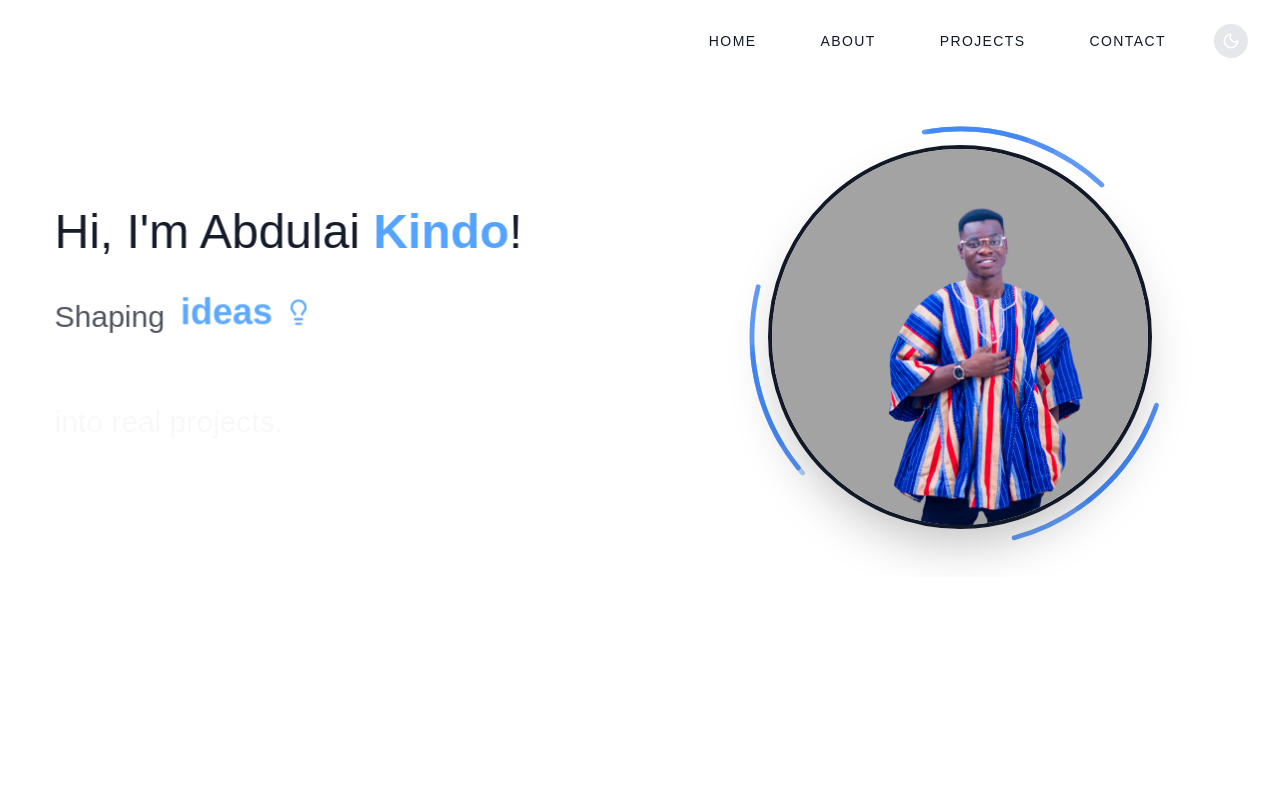
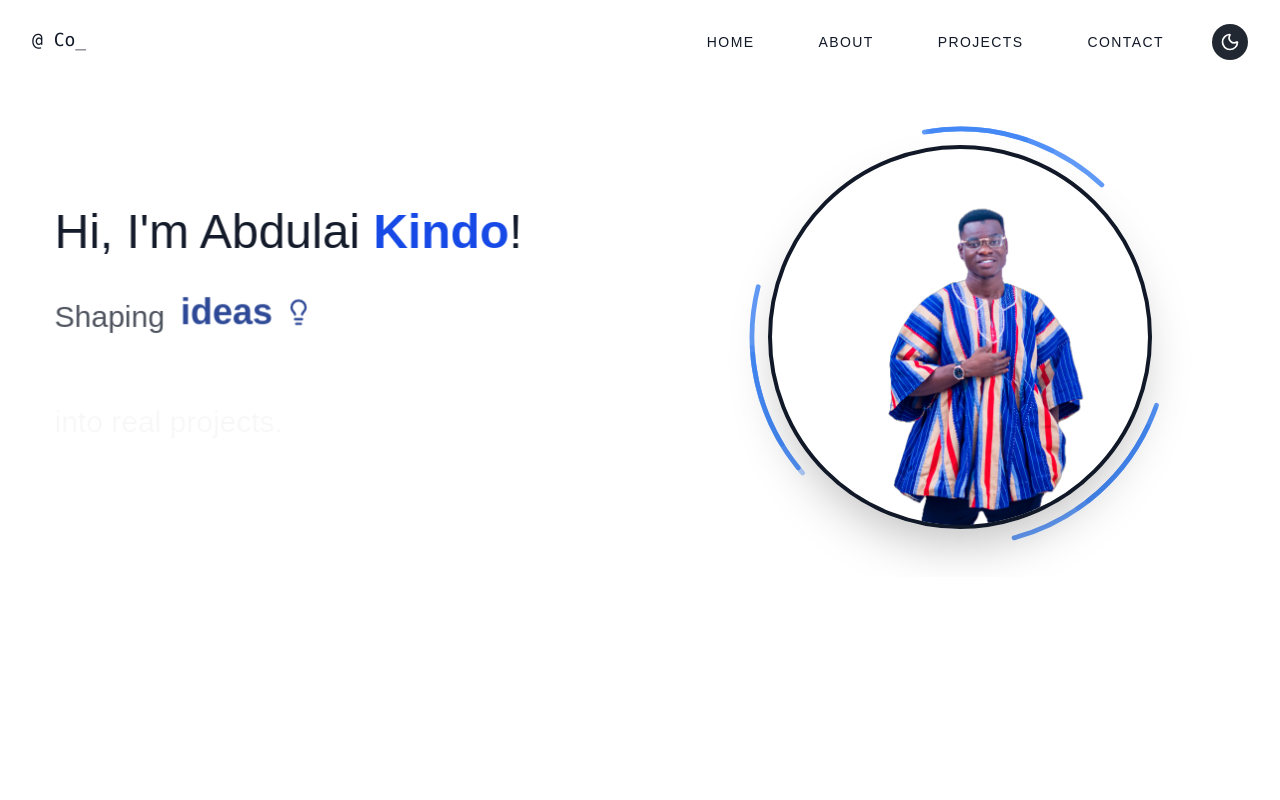
Before and after one commit to Kindo-Jnr/kindo-website, a React (Vite) app in the folder kindo/: page / in a window 1280 px wide. Shown: the top 800 px of the page. Built offline with nearby package versions, Linux system fonts and the light colour scheme.

Commit message:
texts updated

```diff
--- a/kindo/src/components/Footer.jsx
+++ b/kindo/src/components/Footer.jsx
@@ -33,7 +33,7 @@ export default function Footer() {
       {/* Center Section */}
       <p className="opacity-70 text-xs sm:text-sm">
         © {new Date().getFullYear()} <Typewritertext
-                                  text=" Code by Kindo"
+                                  text="Code by Kindo"
                                   speed={200}
                                   delay={2500}
                                 />.
--- a/kindo/src/components/MobileNav.jsx
+++ b/kindo/src/components/MobileNav.jsx
@@ -71,6 +71,7 @@ export default function MobileNav() {
             initial={{ y: 0, opacity: 1 }}
             exit={{ y: -100, opacity: 0 }}
             transition={{ type: "spring", stiffness: 300, damping: 30 }}
+            style={{ color: "var(--text-color)" }}
           >
             <div className="container mx-auto px-6 flex justify-between items-center">
               {/* Left Side - Code by Kindo */}
@@ -81,7 +82,7 @@ export default function MobileNav() {
               {/* Right Side - Menu Button */}
               <motion.button
                 onClick={() => setIsMobileMenuOpen(!isMobileMenuOpen)}
-                className="relative px-4 py-2 rounded-full font-medium text-sm uppercase tracking-widest text-black bg-white/10 backdrop-blur-sm border border-white/10"
+                className="relative px-4 py-2 rounded-full font-medium text-sm uppercase tracking-widest  backdrop-blur-xl border border-white/10"
                 whileHover={{
                   scale: 1.05,
                   backgroundColor: "rgba(255, 255, 255, 0.2)",
@@ -89,6 +90,7 @@ export default function MobileNav() {
                 }}
                 whileTap={{ scale: 0.95 }}
                 transition={magneticSpring}
+                style={{ color: "var(--text-color)" }}
               >
                 .Menu
               </motion.button>
--- a/kindo/src/components/Navbar.jsx
+++ b/kindo/src/components/Navbar.jsx
@@ -96,11 +96,13 @@ export default function Navbar({ scrollY = 0 }) {
                           opacity: isLogoHovered ? 0 : 1,
                         }}
                         transition={ultraMagneticSpring}
+                        style={{ color: "var(--text-color)" }}
                       >
                         <Typewritertext
                           text="@ Code by Kindo"
                           speed={200}
                           delay={2500}
+
                         />
                       </motion.div>
 
@@ -331,6 +333,7 @@ export default function Navbar({ scrollY = 0 }) {
                           delay: index * 0.15,
                           ...ultraMagneticSpring,
                         }}
+                        style={{ color: "var(--text-color)" }}
                       >
                         <Magnet>
                           <Link
@@ -339,7 +342,7 @@ export default function Navbar({ scrollY = 0 }) {
                             className={`flex items-center justify-between text-2xl font-bold transition-all duration-300 group ${
                               isActive
                                 ? "text-blue-600"
-                                : "text-gray-600 hover:text-brand-accent"
+                                : " hover:text-brand-accent"
                             }`}
                             // REMOVED the inline style that was overriding the color classes
                           >
@@ -349,7 +352,7 @@ export default function Navbar({ scrollY = 0 }) {
                                 className={`w-4 h-4 rounded-full mr-4 ${
                                   isActive
                                     ? "bg-blue-600 shadow-2xl shadow-brand-accent/60"
-                                    : "bg-gray-600"
+                                    : "shadow-[0_0_10px_2px_rgba(59,130,246,0.7)]"
                                 }`}
                                 whileHover={{
                                   scale: 2,
@@ -382,14 +385,14 @@ export default function Navbar({ scrollY = 0 }) {
 
                 {/* Social Links Section */}
                 <motion.div
-                  className="border-t-2 border-white/20 pt-8"
+                  className="border-t-2 border-white/20 pt-5"
                   style={{ borderColor: "var(--text-color)" }}
                   initial={{ y: 100, opacity: 0 }}
                   animate={{ y: 0, opacity: 1 }}
                   transition={{ ...ultraMagneticSpring, delay: 0.6 }}
                 >
                   <p
-                    className="text-gray-400 text-sm uppercase tracking-widest mb-8 font-mono text-center"
+                    className="text-gray-400 text-sm uppercase tracking-widest mb-4 font-mono text-center"
                     style={{ color: "var(--text-color)" }}
                   >
                     Connect With Me
@@ -456,7 +459,7 @@ export default function Navbar({ scrollY = 0 }) {
                 </motion.div>
                 {/* Theme Toggle Section - Separated from social links */}
                 <motion.div
-                  className="border-t-2 border-white/20 pt-8 mb-8"
+                  className="border-t-2 border-white/20 pt-8 mb-8 mt-5"
                   style={{ borderColor: "var(--text-color)" }}
                   initial={{ y: 100, opacity: 0 }}
                   animate={{ y: 0, opacity: 1 }}
@@ -469,7 +472,9 @@ export default function Navbar({ scrollY = 0 }) {
                     Theme
                   </p>
                   <div className="flex justify-center">
+                    <div onClick={() => setIsMobileMenuOpen(false)}>
                     <ThemeToggle />
+                  </div>
                   </div>
                 </motion.div>
               </div>
--- a/kindo/src/components/ThemeToggle.jsx
+++ b/kindo/src/components/ThemeToggle.jsx
@@ -7,12 +7,12 @@ export default function ThemeToggle() {
   return (
     <button
       onClick={toggleTheme}
-      className="p-2 rounded-full transition hover:scale-110"
+      className="p-2 rounded-full transition hover:scale-110 animate-pulse"
       style={{
-        backgroundColor: theme === 'dark' ? '#374151' : '#e5e7eb'
+        backgroundColor: theme === 'dark' ? '#374151' : '#222831'
       }}
     >
-      {theme === 'dark' ? <Sun size={18} /> : <Moon size={18} />}
+      {theme === 'dark' ? <Sun size={20} /> : <Moon size={20} />}
     </button>
   )
 }
--- a/kindo/src/components/Typewritertext.jsx
+++ b/kindo/src/components/Typewritertext.jsx
@@ -28,7 +28,7 @@ function Typewritertext({ text, speed = 120, delay = 400 }) {
   }, [index, isDeleting, text, speed, delay]);
 
   return (
-      <span className="text-white font-mono text-lg whitespace-nowrap animate-pulse">
+      <span className="font-mono text-lg whitespace-nowrap animate-pulse">
       {displayedText}
       <span className="animate-blink">_</span>
     </span>
--- a/kindo/src/pages/Home.jsx
+++ b/kindo/src/pages/Home.jsx
@@ -29,13 +29,13 @@ export default function Home() {
   const [isVisible, setIsVisible] = useState(true);
 
   const rotatingTexts = [
-    { text: "ideas", icon: Lightbulb, color: "text-blue-400" },
-    { text: "concepts", icon: Palette, color: "text-blue-400" },
-    { text: "designs", icon: Layers, color: "text-blue-400" },
-    { text: "codes", icon: Code2, color: "text-blue-400" },
-    { text: "ideas", icon: Lightbulb, color: "text-blue-400" },
-    { text: "concepts", icon: Palette, color: "text-blue-400" },
-    { text: "designs", icon: Layers, color: "text-blue-400" },
+    { text: "ideas", icon: Lightbulb, color: "text-blue-900" },
+    { text: "concepts", icon: Palette, color: "text-blue-900" },
+    { text: "designs", icon: Layers, color: "text-blue-800" },
+    { text: "codes", icon: Code2, color: "text-blue-800" },
+    { text: "ideas", icon: Lightbulb, color: "text-blue-700" },
+    { text: "concepts", icon: Palette, color: "text-blue-600" },
+    { text: "designs", icon: Layers, color: "text-blue-500" },
     { text: "codes", icon: Code2, color: "text-blue-400" },
   ];
 
@@ -154,7 +154,7 @@ export default function Home() {
           >
             <h2 className="text-2xl sm:text-3xl lg:text-5xl font-light mb-2 sm:mb-3 md:mb-4">
               Hi, I'm Abdulai{" "}
-              <span className="text-blue-400 font-bold">Kindo</span>!
+              <span className="text-blue-700 font-bold">Kindo</span>!
             </h2>
           </motion.div>
 
@@ -205,7 +205,7 @@ export default function Home() {
           >
             <Magnet strength={0.4}>
               <motion.button
-                className="relative px-8 sm:px-10 md:px-12 py-3 sm:py-3.5 md:py-4 bg-blue-500 text-white rounded-full cursor-pointer border border-white font-bold text-base sm:text-lg shadow-md hover:shadow-lg overflow-hidden group"
+                className="relative px-8 sm:px-10 md:px-12 py-3 sm:py-3.5 md:py-4 rounded-full cursor-pointer border  font-bold text-base sm:text-lg shadow-md hover:shadow-lg overflow-hidden group"
                 whileHover={{
                   scale: 1.05,
                   y: -2,
@@ -217,7 +217,7 @@ export default function Home() {
 
                 {/* Circular Fill Animation from Bottom */}
                 <motion.div
-                  className="absolute bottom-0 left-1/2 transform -translate-x-1/2 w-0 h-0 rounded-full bg-blue-600 group-hover:w-[300%] group-hover:h-[300%] transition-all duration-700 ease-out"
+                  className="absolute bottom-0 left-1 transform -translate-x-1/2 w-0 h-0 rounded-full bg-blue-700 group-hover:w-[300%] group-hover:h-[300%] transition-all duration-800 ease-out"
                   style={{ zIndex: 0 }}
                 />
               </motion.button>
@@ -413,7 +413,7 @@ function ProfileWithCircularLines() {
       </motion.svg>
 
       <img
-        src="/images/kindo-profile 2.png"
+        src="/images/kindo-profile2.PNG"
         alt="Abdulai Kindo"
         className="w-48 h-48 sm:w-64 sm:h-64 md:w-80 md:h-80 lg:w-96 lg:h-96 object-cover rounded-full border-4 border-white/30 shadow-2xl z-10"
         style={{ borderColor: "var(--border-color)" }}
```
Also changed, not shown: kindo/public/images/kindo-profile2.PNG (added).
